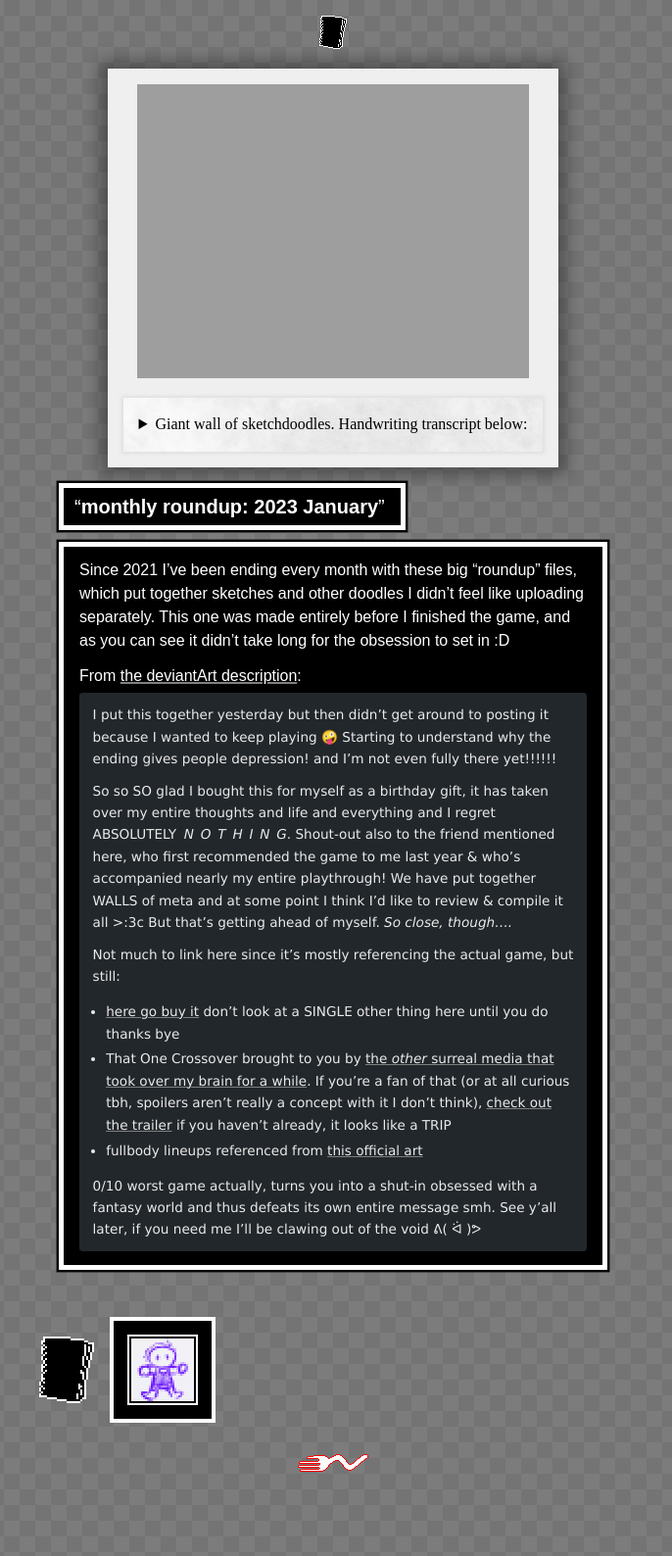
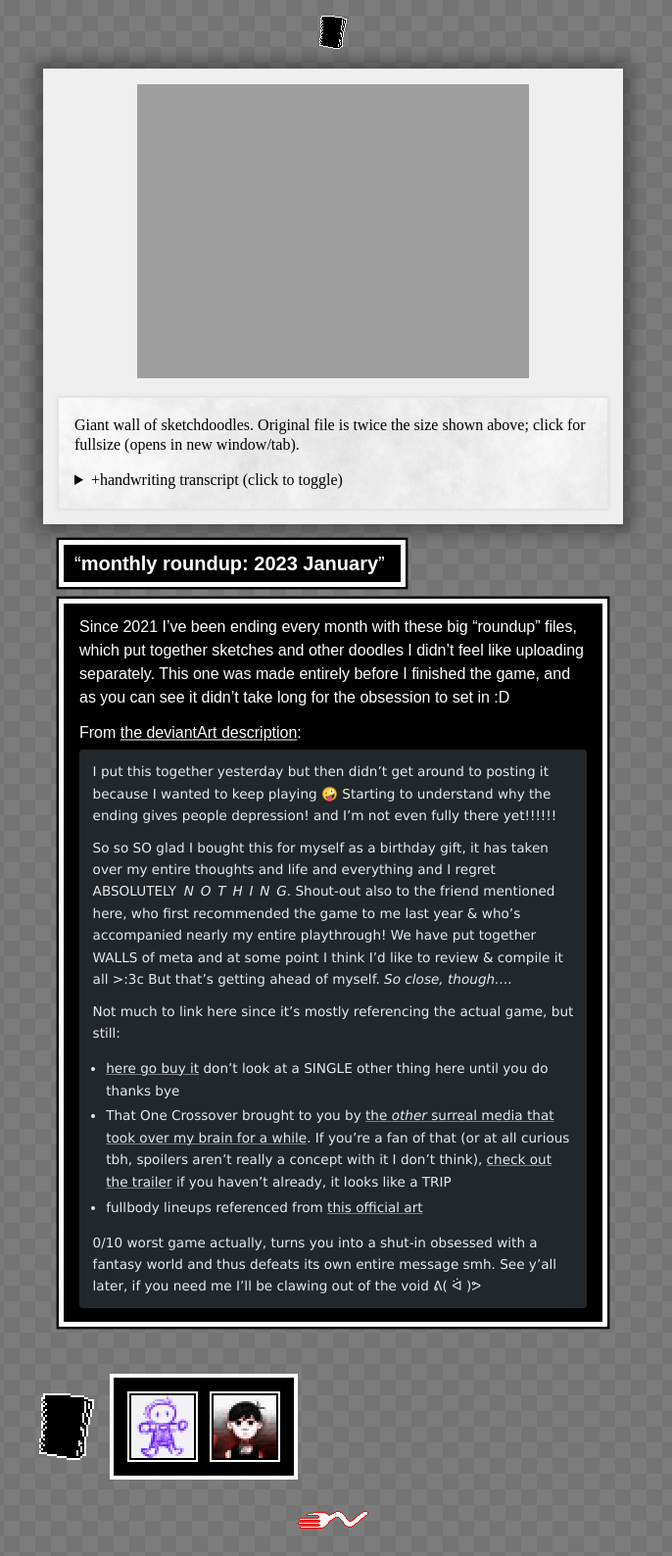
Before and after one commit to a-flyleaf/omori, a Jekyll site: the page built from _art/2023-02-03.md, in a window 1280 px wide. Shown: the whole page at 98% size, without its empty margins (300-986 px from the left). Built offline with Jekyll 4.4.1, drawn with Linux system fonts in a browser that asks for light colours; before the commit the page ends 1530 px from its top, so only the background shows below that.

```diff
--- a/_art/2023-02-03.md
+++ b/_art/2023-02-03.md
@@ -6,7 +6,9 @@ da: roundup-2023-01-artspace-idek-947911431
 big: y
 css: "#a-date{display:none;} li{margin:.25em 0;} li>ul>li{margin:0;} details div{font-family:sans-serif; font-size:.85em;}"
 desc: |-
-  <details><summary>Giant wall of sketchdoodles. Handwriting transcript below:</summary>
+  Giant wall of sketchdoodles. Original file is twice the size shown above; click for fullsize (opens in new window/tab).
+
+  <details><summary>+handwriting transcript (click to toggle)</summary>
   <div markdown='1'>
     ----
     - title: <i class="omo">Omori</i> monthly roundup — January 2023 (here there be spoilers!)
--- a/_layouts/art.html
+++ b/_layouts/art.html
@@ -6,7 +6,7 @@ css: art
 	<div id="topback"><a href="{%include url.html%}/art" class="sb"><img src="{%include url.html%}/assets/img/artbook_32.png" alt="A sketchbook. (back to art index)" title="A sketchbook. (back to art index)"></a></div>
 	<main>
 		<figure id="a-img">
-			<a href="{%include url.html%}/assets/img/art/{{page.date|date:'%F'}}.png" target="_blank" id="aimg"><img src="{%include url.html%}/assets/img/art/{{page.date|date:'%F'}}{%if page.big%}_med{%endif%}.png" alt="{{page.title}}"></a>
+			<a href="{%include url.html%}/assets/img/art/{{page.date|date:'%F'}}{%if page.a-url%}{{page.a-url}}{%endif%}.png" target="_blank" id="aimg"><img src="{%include url.html%}/assets/img/art/{{page.date|date:'%F'}}{%if page.a-url%}{{page.a-url}}{%endif%}{%if page.big%}_med{%endif%}.png" alt="{{page.title}}"></a>
 			<figcaption class="artwrap">{{page.desc|markdownify}}</figcaption>
 		</figure>
 		<div class="artwrap" id="a-info">
--- a/assets/art.css
+++ b/assets/art.css
@@ -10,7 +10,8 @@ header div{font-size:1.25em;} header.box{padding:.25em 1em;} h1{font-weight:norm
 
 #aimg{display:block; margin-bottom:1em;}
 #a-img{border:1em solid #efefef; background:#efefef; box-shadow:0 0 1em .5em #000; box-shadow:0 0 1em .5em rgba(0,0,0,.35); display:inline-block;} #a-img img{pointer-events:none;} #a-img ::selection{background:#fff;}
-figcaption{background:url(../assets/img/bg-paper.png); box-shadow:0 0 .25em .15em #dfdfdf; padding:.15em 1em;} figcaption p,summary{margin:1em 0;}
+figcaption{background:url(../assets/img/bg-paper.png); box-shadow:0 0 .25em .15em #dfdfdf; padding:.15em 1em; line-height:1.25;} figcaption p,summary{margin:1em 0;}
+figcaption a{color:inherit; text-decoration-color:#bfbfbf;} figcaption a:hover,figcaption a:focus,figcaption a:active{color:#808080;}
 summary:hover,summary:focus,summary:active{color:#808080;}
 ul,ol{margin:1em 0 1em 1em;} li>ul,li>ol{margin:0 0 0 1em;}
 
```
Also changed, not shown: _art/2023-02-06.md (added, +35 -0 lines), art/omori-alter.md (added, +11 -0 lines), art/index.md (renamed from art.md), assets/img/art/2023-02-06_64.png (added), assets/img/oa-jd1a.png (added), assets/img/oa-jd1b.png (added), assets/img/oa-jd2a.png (added), assets/img/oa-jd2b.png (added).
